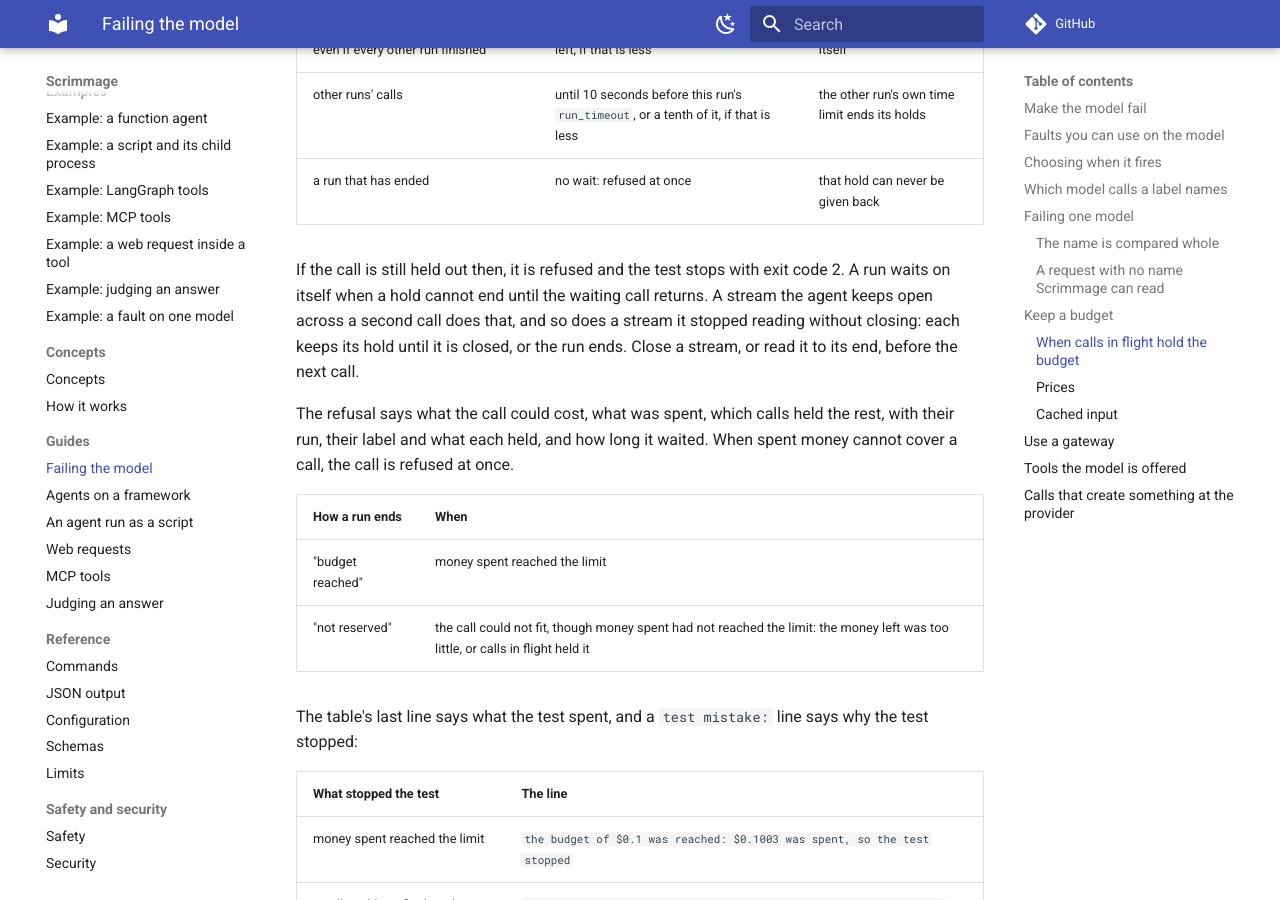
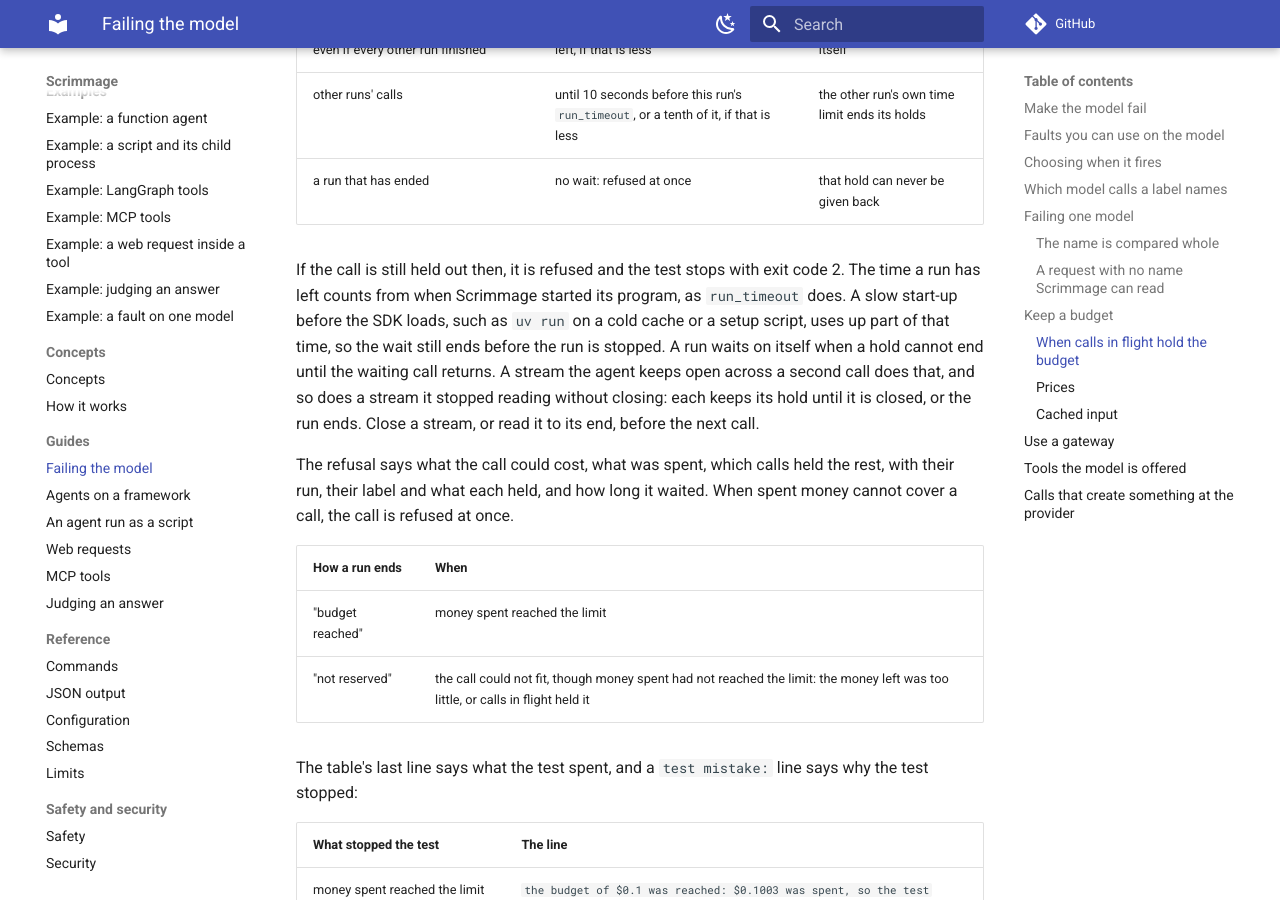
Before and after one commit to ManishKumar97/scrimmage, an MkDocs documentation site: the page built from docs/model-faults.md, in a window 1280 px wide and 900 px high, scrolled down 5671 px. Built offline with MkDocs 1.6.1 and Material for MkDocs 9.7.7, drawn with Linux system fonts in a browser that asks for light colours; comment, search, counter and statistics services are not loaded.

Commit message:
docs: say the time limit counts from the program's start
A team with a slow start-up needs to know that it uses up part of
run_timeout and of the time a budget wait may take.

```diff
--- a/docs/model-faults.md
+++ b/docs/model-faults.md
@@ -198,6 +198,8 @@ How long a call waits depends on whose calls hold the room:
 | a run that has ended | no wait: refused at once | that hold can never be given back |
 
 If the call is still held out then, it is refused and the test stops with exit code 2.
+The time a run has left counts from when Scrimmage started its program, as `run_timeout` does.
+A slow start-up before the SDK loads, such as `uv run` on a cold cache or a setup script, uses up part of that time, so the wait still ends before the run is stopped.
 A run waits on itself when a hold cannot end until the waiting call returns.
 A stream the agent keeps open across a second call does that, and so does a stream it stopped reading without closing: each keeps its hold until it is closed, or the run ends.
 Close a stream, or read it to its end, before the next call.
```
Also changed, not shown: docs/configuration.md (+1 -1 lines).
